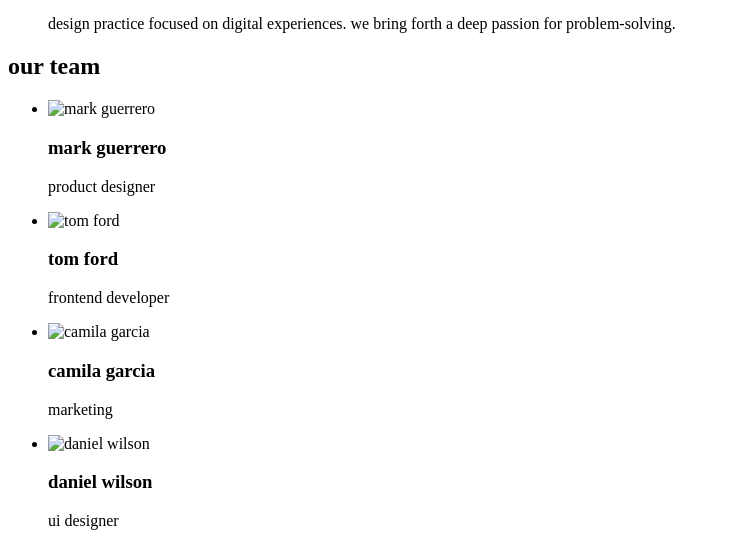
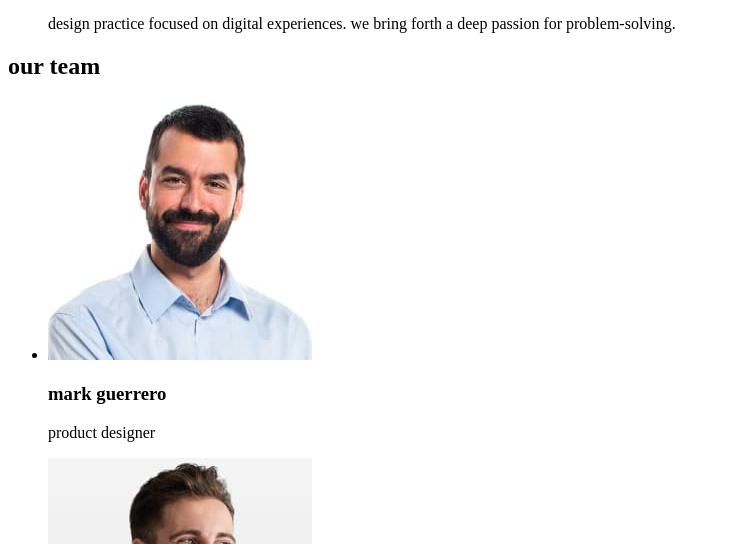
Before and after one commit to chakan22Igor/goit-markup-hw-01, a plain HTML site: page index.html in a window 1280 px wide. Shown: the part 550-1094 px from the top of the page, without its empty margins (0-730 px from the left). Drawn offline with Linux system fonts and the light colour scheme.

Commit message:
Update index.html

```diff
--- a/index.html
+++ b/index.html
@@ -65,7 +65,7 @@
         <ul>
           <li>
             <img
-              src="./img/mark-guerrero.jpg"
+              src="./images/mark-guerrero.jpg"
               alt="mark guerrero"
               width="264"
               height="260"
@@ -75,7 +75,7 @@
           </li>
           <li>
             <img
-              src="./img/tom-ford.jpg"
+              src="./images/tom-ford.jpg"
               alt="tom ford"
               width="264"
               height="260"
@@ -85,7 +85,7 @@
           </li>
           <li>
             <img
-              src="./img/camila-garcia.jpg"
+              src="./images/camila-garcia.jpg"
               alt="camila garcia"
               width="264"
               height="260"
@@ -95,7 +95,7 @@
           </li>
           <li>
             <img
-              src="./img/daniel-wilson.jpg"
+              src="./images/daniel-wilson.jpg"
               alt="daniel wilson"
               width="264"
               height="260"
```
